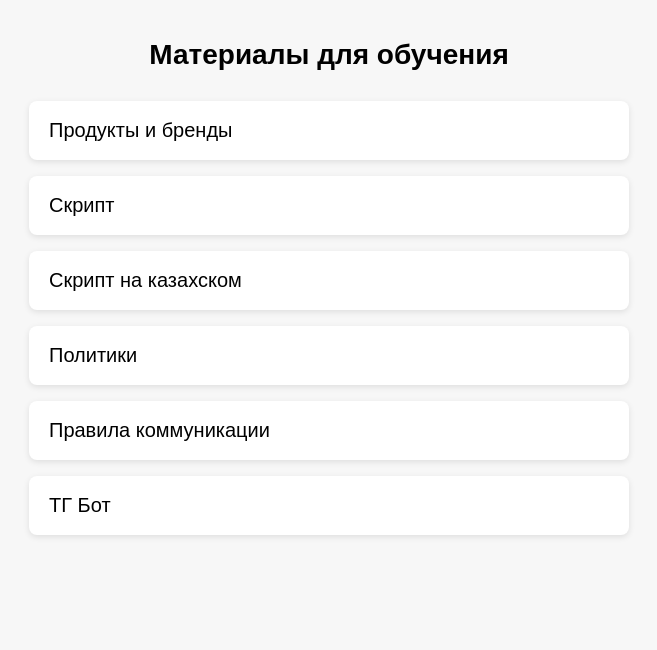
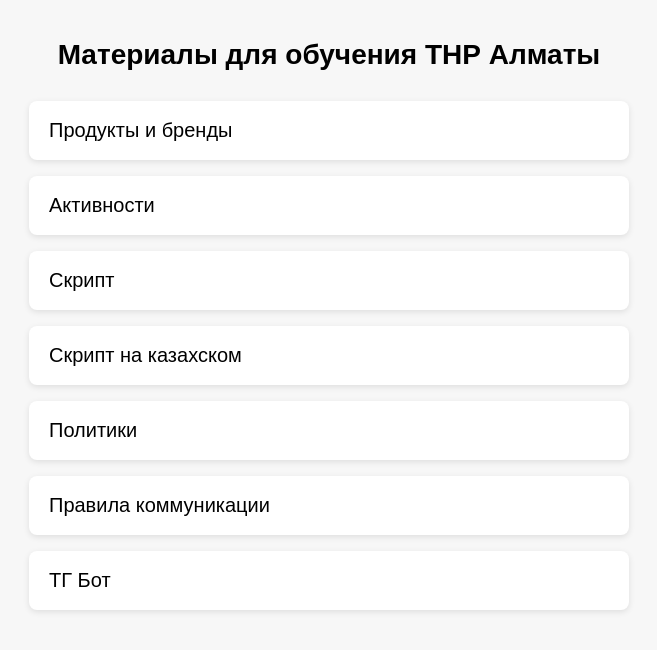
Before and after one commit to 05IronTuna12/THP0226Almaty, a plain HTML site: page index.html in a window 1280 px wide. Shown: the whole page, without its empty margins (311-968 px from the left). Drawn offline with Linux system fonts and the light colour scheme.

Commit message:
Update index.html

```diff
--- a/index.html
+++ b/index.html
@@ -43,11 +43,15 @@
 
 <body>
 
-    <h1>Материалы для обучения</h1>
+    <h1>Материалы для обучения ТНР Алматы </h1>
 
     <div class="container">
         <a class="pdf-link" href="Product Book.pdf" target="_blank">
             Продукты и бренды
+        </a>
+
+		<a class="pdf-link" href="Активности HP Алматы.pdf" target="_blank">
+            Активности
         </a>
 
         <a class="pdf-link" href="Скрипт 121 HP.pdf" target="_blank">
@@ -73,4 +77,5 @@
     </div>
 
 </body>
+
 </html>
```
